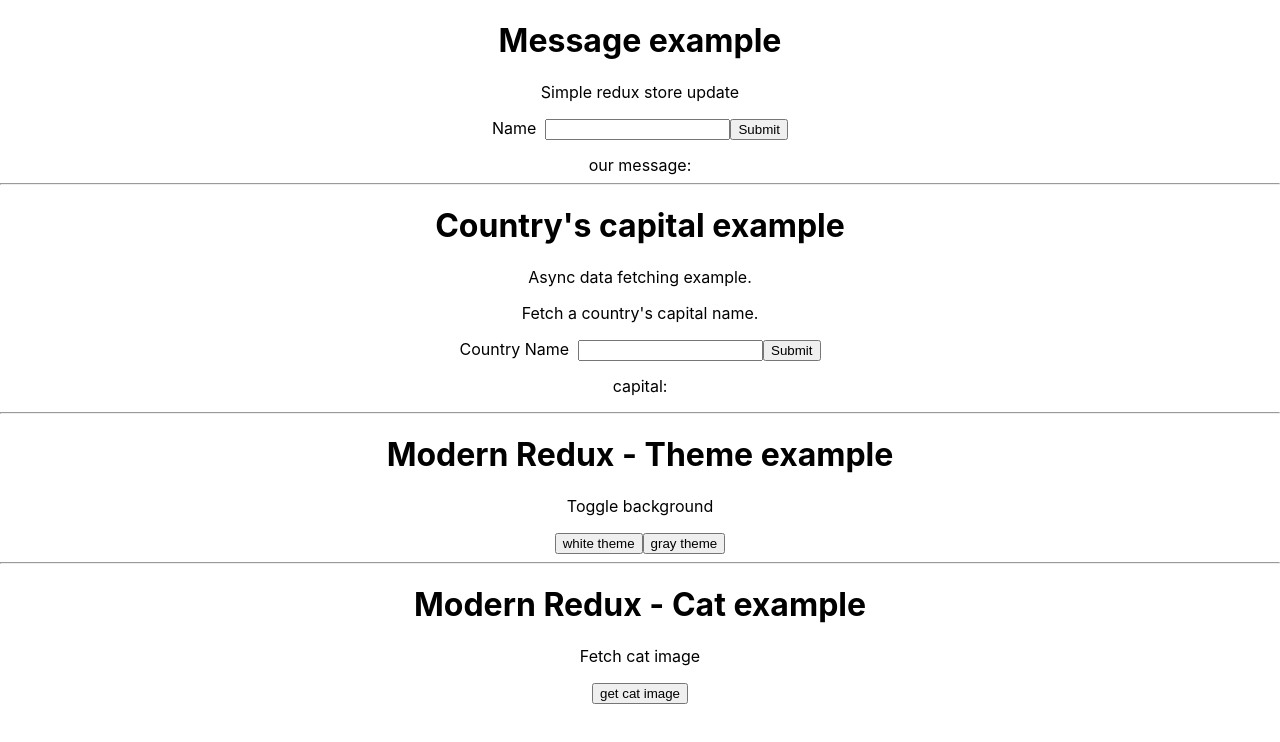
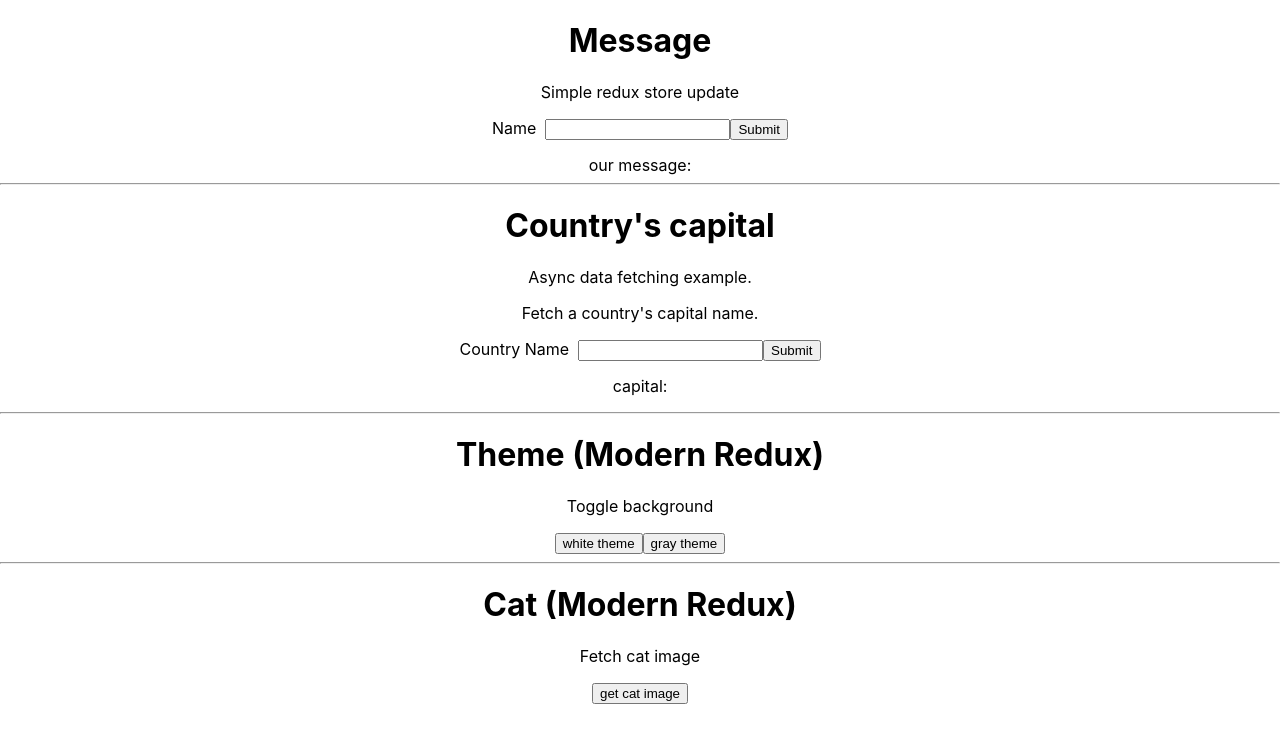
Before and after one commit to frankagathos/modern-redux, a React (Create React App) app: page / in a window 1280 px wide. Shown: the top 742 px of the page. Built offline with nearby package versions, Linux system fonts and the light colour scheme.

Commit message:
copy updates

```diff
--- a/src/application/store.js
+++ b/src/application/store.js
@@ -4,7 +4,7 @@ import msg from './msg'
 import country from './country'
 import themeSlice from './themeSlice'
 import catSlice from './catSlice'
-import { createStore } from 'redux' //Step 1  : https://redux.js.org/api/createstore  OLD WAY
+import { createStore } from 'redux'    //Classic way of creating store https://redux.js.org/api/createstore
 
 const reducer = {
   msg,
--- a/src/presentation/components/Cat.js
+++ b/src/presentation/components/Cat.js
@@ -9,7 +9,7 @@ function Cat() {
     const loading = useSelector(selectCatImgLoading)
     return (
         <div>
-            <h1>Modern Redux - Cat example</h1>
+            <h1>Cat (Modern Redux)</h1>
             <p>Fetch cat image</p>
             <button onClick={() => dispatch(getCatImgUrl())}>get cat image</button>
             {loading && <p>...loading</p>}
--- a/src/presentation/components/Country.js
+++ b/src/presentation/components/Country.js
@@ -18,7 +18,7 @@ function Country() {
 
     return (
         <div>
-            <h1>Country's capital example</h1>
+            <h1>Country's capital </h1>
             <p>Async data fetching example.</p>
             <p>Fetch a country's capital name.</p>
             <form onSubmit={handleSubmit}>
--- a/src/presentation/components/Msg.js
+++ b/src/presentation/components/Msg.js
@@ -20,7 +20,7 @@ function Msg() {
 
     return (
         <div>
-            <h1>Message example</h1>
+            <h1>Message</h1>
             <p>Simple redux store update</p>
             <form onSubmit={handleSubmit}>
                 <label>
--- a/src/presentation/components/Theme.js
+++ b/src/presentation/components/Theme.js
@@ -9,7 +9,7 @@ function Theme() {
 
     return (
         <div style={{ background:theme === 'white' ? 'white' : 'gray' }}>
-            <h1>Modern Redux - Theme example</h1>
+            <h1>Theme (Modern Redux)</h1>
             <p>Toggle background</p>
             <button onClick={() => dispatch(update('white'))}>white theme</button>
             <button onClick={() => dispatch(update('gray'))}>gray theme</button>
```
